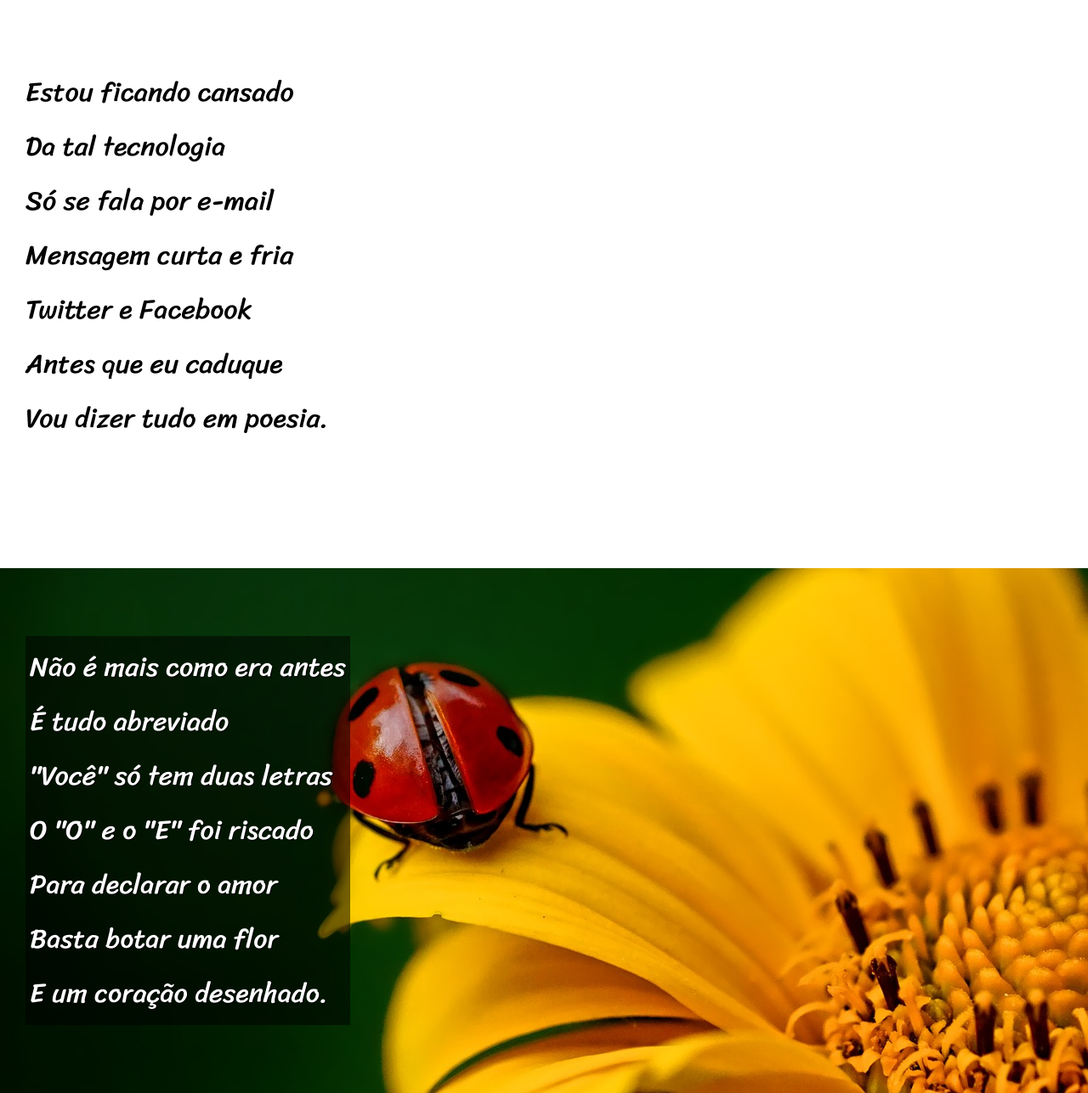
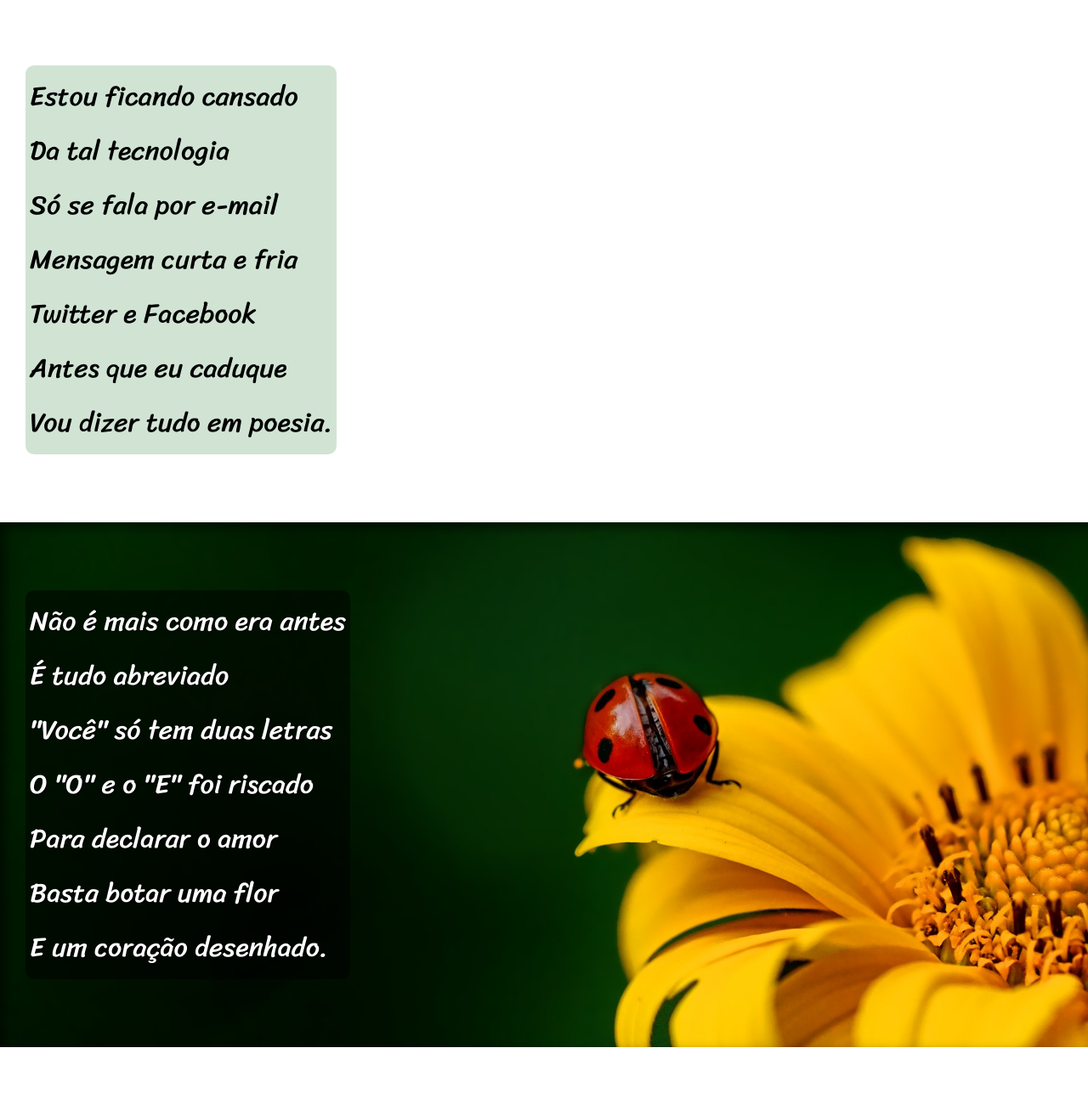
Before and after one commit to Guilherme-Efraim/html-css, a plain HTML site: page desafios-html-css/desafio-012/index.html in a window 1280 px wide. Shown: the part 172-1459 px from the top of the page at 85% size. Drawn offline with Linux system fonts and the light colour scheme.

Commit message:
adição de estilo ao site

```diff
--- a/desafios-html-css/desafio-012/style.css
+++ b/desafios-html-css/desafio-012/style.css
@@ -76,25 +76,37 @@ section.normal {
     color: black;
 }
 
+section.normal p {
+    display: inline-block;
+    background-color: rgba(129, 180, 137, 0.359);
+    border-radius: 10px;
+    padding: 5px;
+}
+
 section.imagem {
     background-color: rgb(52, 52, 52);
     color: white;
+    box-shadow: inset 6px 6px 13px 0px rgba(0, 0, 0, 0.568);
+    background-attachment: fixed;
 }
 
 section.imagem p {
     display: inline-block;
     padding: 5px;
     background-color: rgba(0, 0, 0, 0.514);
-    text-shadow: 1px 1px 0px black;
+    text-shadow: 1px 1px 1px black;
+    border-radius: 10px;
 }
 
 section#img01 {
     background-image: url(./imagens/background001.jpg);
     background-position: right center;
+    background-size: cover;
 }
 
 section#img02 {
     background-image: url(./imagens/background002.jpg);
+    background-size: cover;
 }
 
 footer {
```
